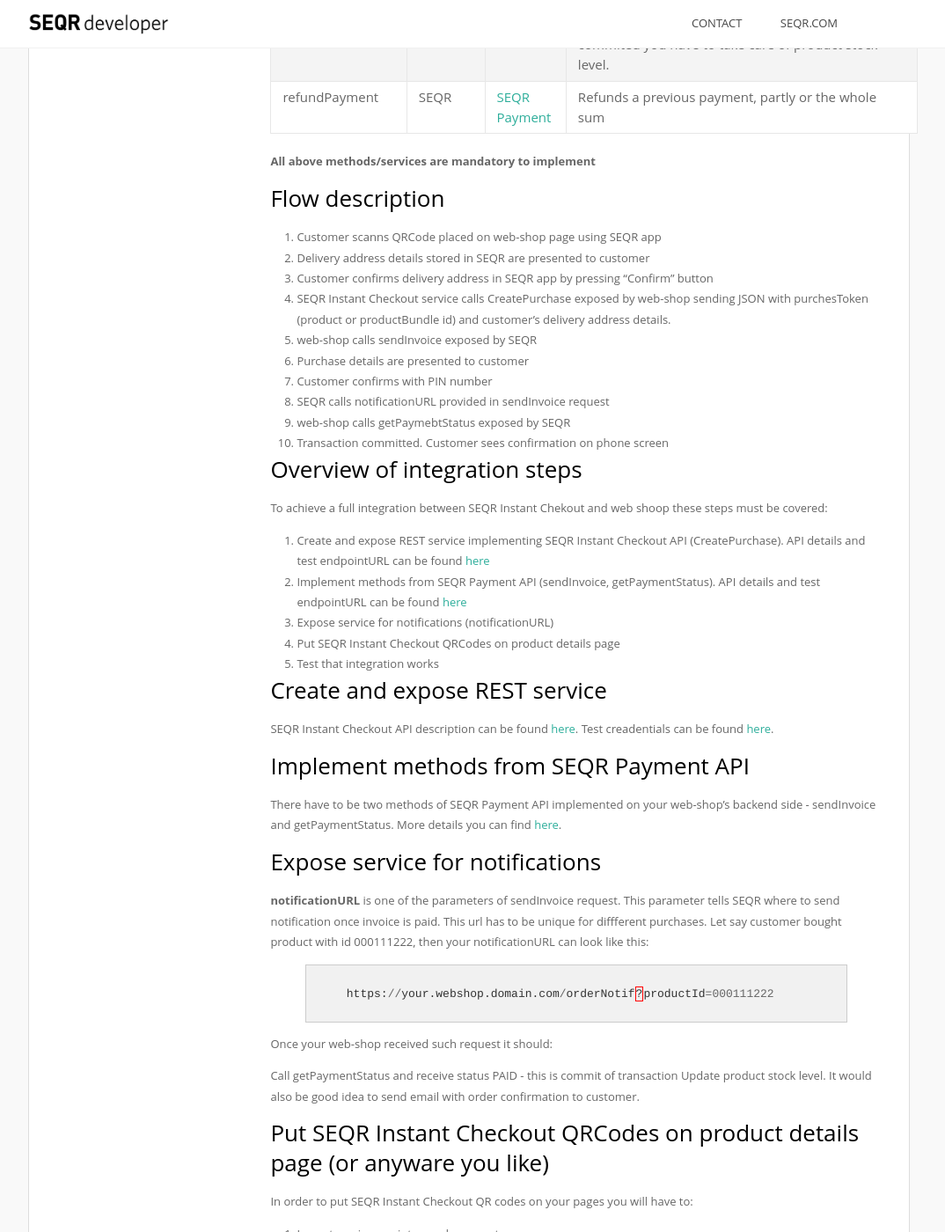
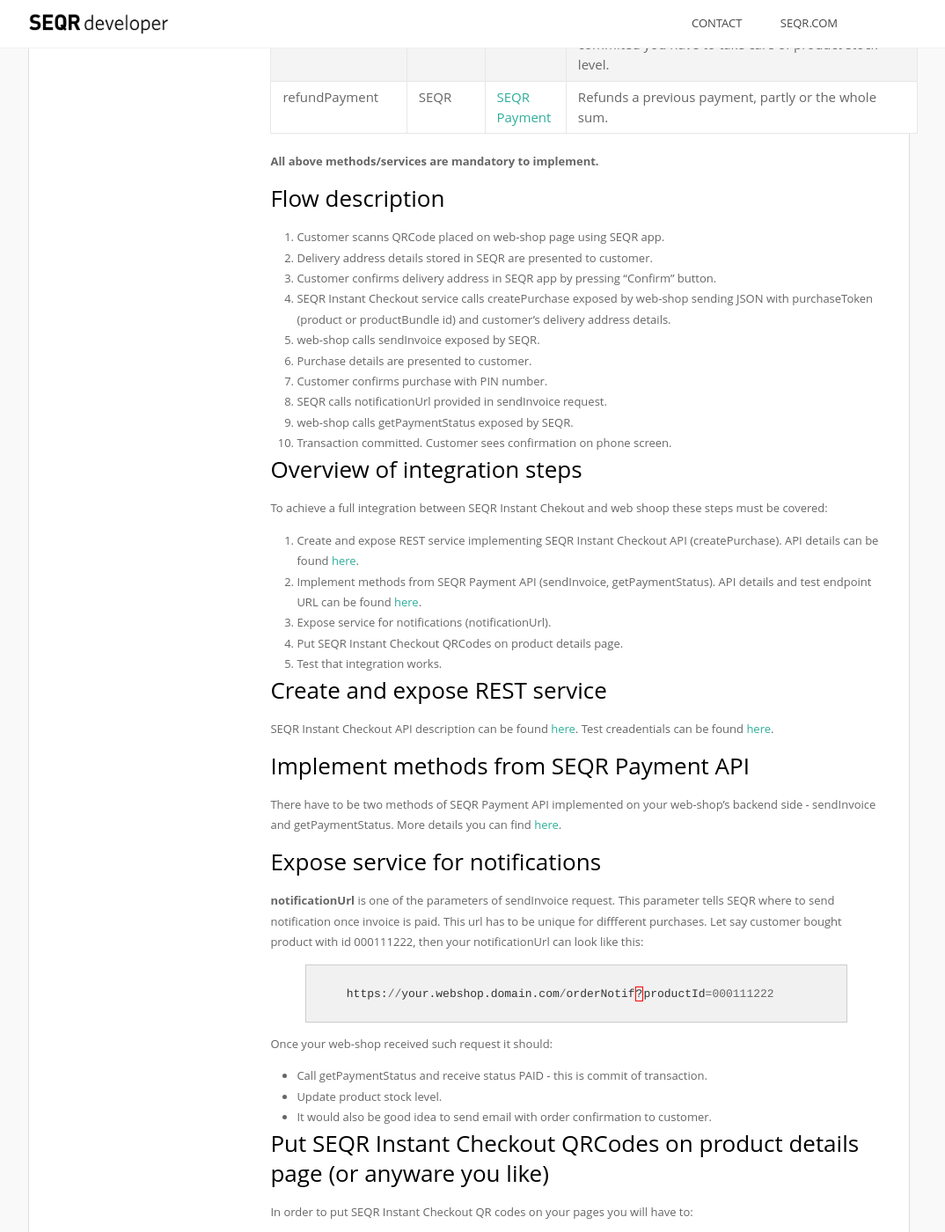
Before and after one commit to SeamlessDistribution/SeamlessDistribution.github.io, a Jekyll site: the page built from merchant/instantcheckout/index.md, in a window 1280 px wide and 1400 px high, scrolled down 1839 px. Shown: the whole window at 88% size, without its empty margins (138-1212 px from the left). Built offline with Jekyll 4.4.1, drawn with Linux system fonts in a browser that asks for light colours; some of the changed text lies outside the part shown.

Commit message:
typo fixes

```diff
--- a/merchant/instantcheckout/index.md
+++ b/merchant/instantcheckout/index.md
@@ -34,38 +34,36 @@
 | method/service | exposed by | part of API | description |
 |---| --- | --- | --- |
 | createPurchase | web-shop | [SEQR Instant Checkout](/merchant/reference/instantcheckoutapi.html) | REST service called by SEQR Instant chekout service once user scanned QR Code from web-shop page. URL has to be HTTPS and end with "createPurchase" (for example https://yourdomain.name.com/seqr/createPurchase).  |
-| sendInvoice | SEQR | [SEQR Payment](/merchant/reference/api.html) | SOAP method called by web-shop triggered by CreatePurchase request. This method creates invoice on SEQR side and returns it's reference number (invoiceReference). By calling this method web-shop provides also <b>notificationURL</b> to be used for callbacks |
-| notification callback service | web-shop | [SEQR Payment](/merchant/reference/api.html) | <b>notificationURL</b> will be called (empty HTTPS POST responded with HTTP 200 OK code) by SEQR once customer confirmed payment |
-| getPaymentStatus | SEQR | [SEQR Payment](/merchant/reference/api.html) | SOAP method called by web-shop after receiving request to <b>notificationURL</b>. This method will return status of payment. If returned status is "PAID" this is also commit of transaction. Once payment is commited you have to take care of product stock level. |
-| refundPayment | SEQR | [SEQR Payment](/merchant/reference/api.html) | Refunds a previous payment, partly or the whole sum |
+| sendInvoice | SEQR | [SEQR Payment](/merchant/reference/api.html) | SOAP method called by web-shop triggered by CreatePurchase request. This method creates invoice on SEQR side and returns it's reference number (invoiceReference). By calling this method web-shop provides also <b>notificationUrl</b> to be used for callbacks. |
+| notification callback service | web-shop | [SEQR Payment](/merchant/reference/api.html) | <b>notificationUrl</b> will be called (empty HTTPS POST responded with HTTP 200 OK code) by SEQR once customer confirmed payment. |
+| getPaymentStatus | SEQR | [SEQR Payment](/merchant/reference/api.html) | SOAP method called by web-shop after receiving request to <b>notificationUrl</b>. This method will return status of payment. If returned status is "PAID" this is also commit of transaction. Once payment is commited you have to take care of product stock level. |
+| refundPayment | SEQR | [SEQR Payment](/merchant/reference/api.html) | Refunds a previous payment, partly or the whole sum. |
 |--- | --- | --- | --- |
 
-<b>All above methods/services are mandatory to implement</b>
+<b>All above methods/services are mandatory to implement.</b>
 
 # Flow description
 
-1. Customer scanns QRCode placed on web-shop page using SEQR app
-2. Delivery address details stored in SEQR are presented to customer
-3. Customer confirms delivery address in SEQR app by pressing "Confirm" button
-4. SEQR Instant Checkout service calls CreatePurchase exposed by web-shop sending JSON with purchesToken (product or productBundle id) and customer's delivery address details.
-5. web-shop calls sendInvoice exposed by SEQR
-6. Purchase details are presented to customer
-7. Customer confirms with PIN number
-8. SEQR calls notificationURL provided in sendInvoice request
-9. web-shop calls getPaymebtStatus exposed by SEQR
-10. Transaction committed. Customer sees confirmation on phone screen
+1. Customer scanns QRCode placed on web-shop page using SEQR app.
+2. Delivery address details stored in SEQR are presented to customer.
+3. Customer confirms delivery address in SEQR app by pressing "Confirm" button.
+4. SEQR Instant Checkout service calls createPurchase exposed by web-shop sending JSON with purchaseToken (product or productBundle id) and customer's delivery address details.
+5. web-shop calls sendInvoice exposed by SEQR.
+6. Purchase details are presented to customer.
+7. Customer confirms purchase with PIN number.
+8. SEQR calls notificationUrl provided in sendInvoice request.
+9. web-shop calls getPaymentStatus exposed by SEQR.
+10. Transaction committed. Customer sees confirmation on phone screen.
 
 
 # Overview of integration steps
 To achieve a full integration between SEQR Instant Chekout and web shoop these steps must be covered:
 
-1. Create and expose REST service implementing SEQR Instant Checkout API (CreatePurchase).
-API details and test endpointURL can be found [here](/merchant/reference/instantcheckoutapi.html)
-2. Implement methods from SEQR Payment API (sendInvoice, getPaymentStatus).
-API details and test endpointURL can be found [here](/merchant/reference/api.html)
-3. Expose service for notifications (notificationURL)
-4. Put SEQR Instant Checkout QRCodes on product details page
-5. Test that integration works
+1. Create and expose REST service implementing SEQR Instant Checkout API (createPurchase). API details can be found [here](/merchant/reference/instantcheckoutapi.html).
+2. Implement methods from SEQR Payment API (sendInvoice, getPaymentStatus). API details and test endpoint URL can be found [here](/merchant/reference/api.html).
+3. Expose service for notifications (notificationUrl).
+4. Put SEQR Instant Checkout QRCodes on product details page.
+5. Test that integration works.
 
 # Create and expose REST service
 SEQR Instant Checkout API description can be found [here](/merchant/reference/instantcheckoutapi.html).
@@ -76,8 +74,8 @@
 More details you can find [here](/merchant/reference/api.html).
 
 # Expose service for notifications
-<b>notificationURL</b> is one of the parameters of sendInvoice request. This parameter tells SEQR where to send notification once invoice is paid.
-This url has to be unique for diffferent purchases. Let say customer bought product with id 000111222, then your notificationURL can look like this:
+<b>notificationUrl</b> is one of the parameters of sendInvoice request. This parameter tells SEQR where to send notification once invoice is paid.
+This url has to be unique for diffferent purchases. Let say customer bought product with id 000111222, then your notificationUrl can look like this:
 
 {% highlight python %}
    https://your.webshop.domain.com/orderNotif?productId=000111222
@@ -114,7 +113,6 @@
         });
     })
 </script>
-
 {% endhighlight %}
 
 |---|---|
```
Also changed, not shown: other parts of merchant/instantcheckout/index.md (+6 -5 lines).
